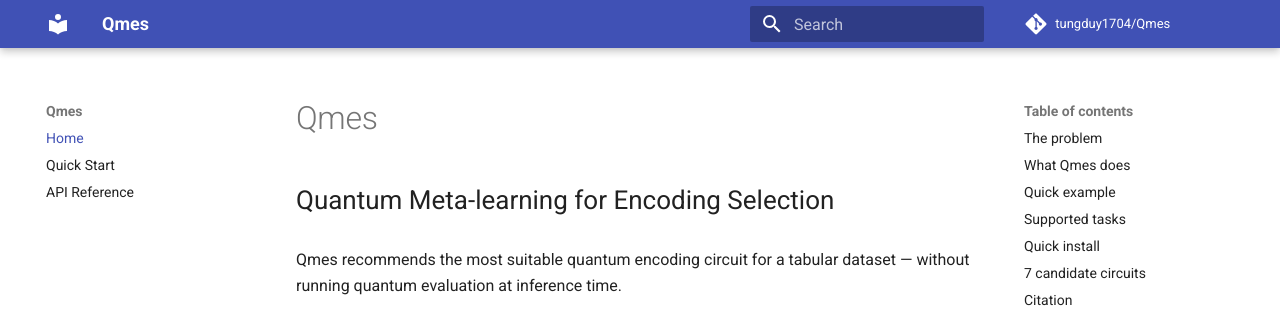
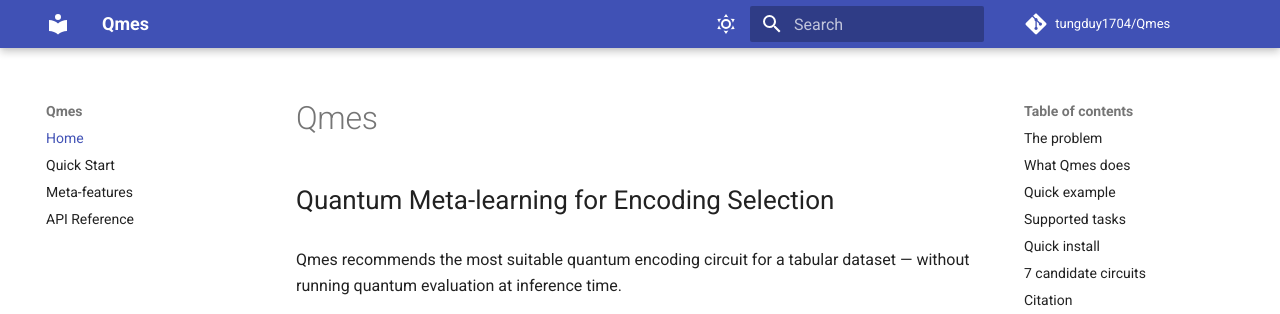
Before and after one commit to tungduy1704/Qmes, an MkDocs documentation site: the page built from docs/index.md, in a window 1280 px wide. Shown: the top 314 px of the page. Built offline with MkDocs 1.6.1 and Material for MkDocs 9.7.7, drawn with Linux system fonts in a browser that asks for light colours; comment, search, counter and statistics services are not loaded; grey boxes are pictures that could not be loaded.

Commit message:
enable richer API rendering (and dark mode); Tune mkdocstrings options — symbol-type badges, separated signatures, table-style parameter sections — so the API page is easier to scan.

```diff
--- a/mkdocs.yml
+++ b/mkdocs.yml
@@ -8,16 +8,33 @@ theme:
   features:
     - navigation.sections
     - navigation.top
+    - navigation.tracking
+    - toc.follow
     - content.code.copy
+    - search.highlight
+    - search.suggest
   palette:
-    - scheme: default
+    - media: "(prefers-color-scheme: light)"
+      scheme: default
       primary: indigo
       accent: indigo
+      toggle:
+        icon: material/weather-sunny
+        name: Switch to dark mode
+    - media: "(prefers-color-scheme: dark)"
+      scheme: slate
+      primary: indigo
+      accent: indigo
+      toggle:
+        icon: material/weather-night
+        name: Switch to light mode
 
 nav:
   - Home: index.md
   - Quick Start: quickstart.md
+  - Meta-features: meta_features.md
   - API Reference: api/index.md
+
 
 plugins:
   - search
@@ -28,6 +45,13 @@ plugins:
             docstring_style: numpy
             show_source: false
             show_root_heading: true
+            show_symbol_type_heading: true
+            show_symbol_type_toc: true
+            separate_signature: true
+            signature_crossrefs: true
+            docstring_section_style: table
+            members_order: source
+            filters: ["!^_"]
 
 markdown_extensions:
   - pymdownx.highlight:
```
